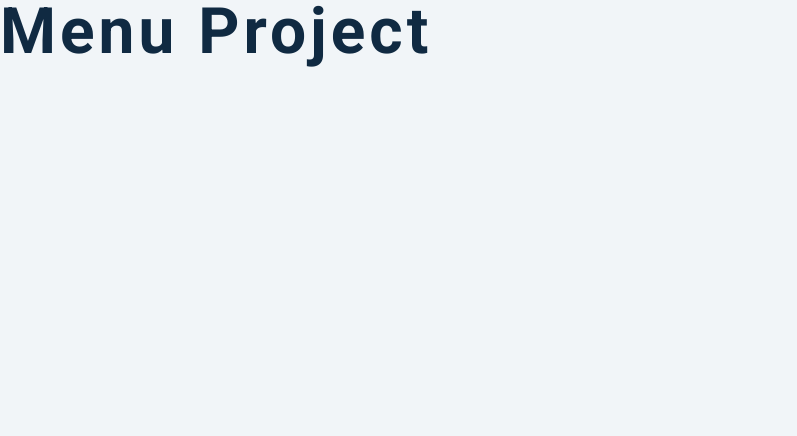
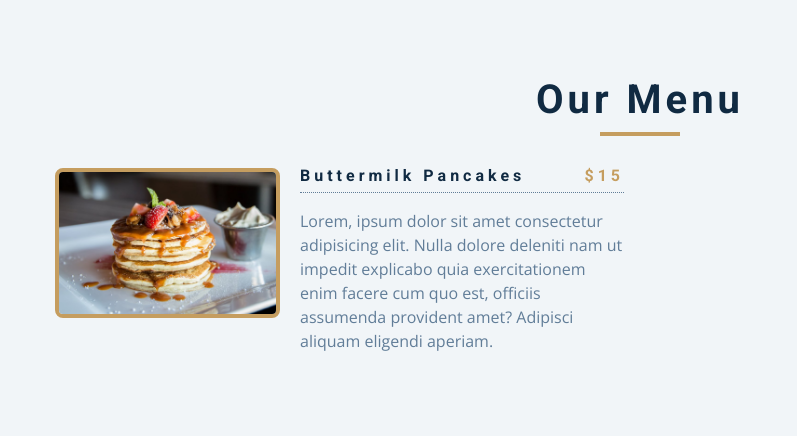
Before and after one commit to kcojev/javascript-cafe-menu, a plain HTML site: page index.html in a window 1280 px wide. Shown: the whole page, without its empty margins (0-797 px from the left). Drawn offline with nearby package versions, Linux system fonts and the light colour scheme.

Commit message:
html structure setup

```diff
--- a/index.html
+++ b/index.html
@@ -3,18 +3,39 @@
   <head>
     <meta charset="UTF-8" />
     <meta name="viewport" content="width=device-width, initial-scale=1.0" />
-    <title>Starter</title>
-    <!-- font-awesome -->
+    <title>Cafe Menu</title>
     <link
       rel="stylesheet"
       href="https://cdnjs.cloudflare.com/ajax/libs/font-awesome/5.14.0/css/all.min.css"
     />
-    <!-- styles -->
     <link rel="stylesheet" href="styles.css" />
   </head>
   <body>
-    <h1>menu project</h1>
-    <!-- javascript -->
+    <section class="menu">
+
+      <div class="title">
+        <h2>our menu</h2>
+        <div class="underline"></div>
+      </div>
+      <!-- filter buttons -->
+      <!-- menu items -->
+      <div class="section-center">
+
+        <article class="menu-item">
+          <img src="./menu-item.jpeg" class="photo" alt="menu item">
+          <div class="item-info">
+            <header>
+              <h4>buttermilk pancakes</h4>
+              <h4 class="price">$15</h4>
+            </header>
+            <p class="item-text">Lorem, ipsum dolor sit amet consectetur adipisicing elit. Nulla dolore deleniti nam ut impedit explicabo quia exercitationem enim facere cum quo est, officiis assumenda provident amet? Adipisci aliquam eligendi aperiam.</p>
+          </div>
+        </article>
+
+
+      </div>
+
+    </section>
     <script src="app.js"></script>
   </body>
 </html>
```
